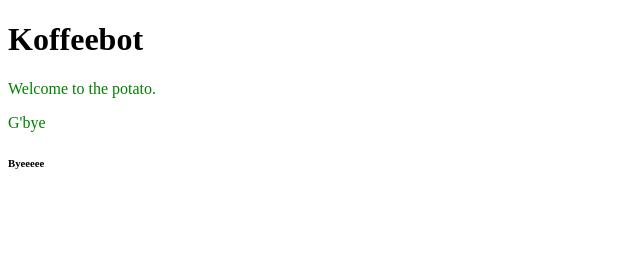
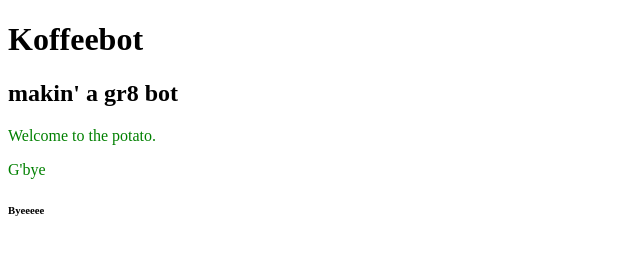
Before and after one commit to Kaffeinate/Kaffeinate.github.io, a plain HTML site: page Home.html in a window 1280 px wide. Shown: the whole page, without its empty margins (0-640 px from the left). Drawn offline with Linux system fonts and the light colour scheme.

Commit message:
Update Home.html

```diff
--- a/Home.html
+++ b/Home.html
@@ -3,10 +3,11 @@
 <head>
   <title>Home</title>
   <link rel="stylesheet" href="/css/master.css">
-  <link rel="shortcut icon" href="favicon.ico">
+  <link rel="icon" href="/favicon.ico">
 </head>
 <body>
   <h1>Koffeebot</h1>
+  <h2>makin' a gr8 bot</h2>
   <p>
     Welcome to the potato.
   </p>
```
